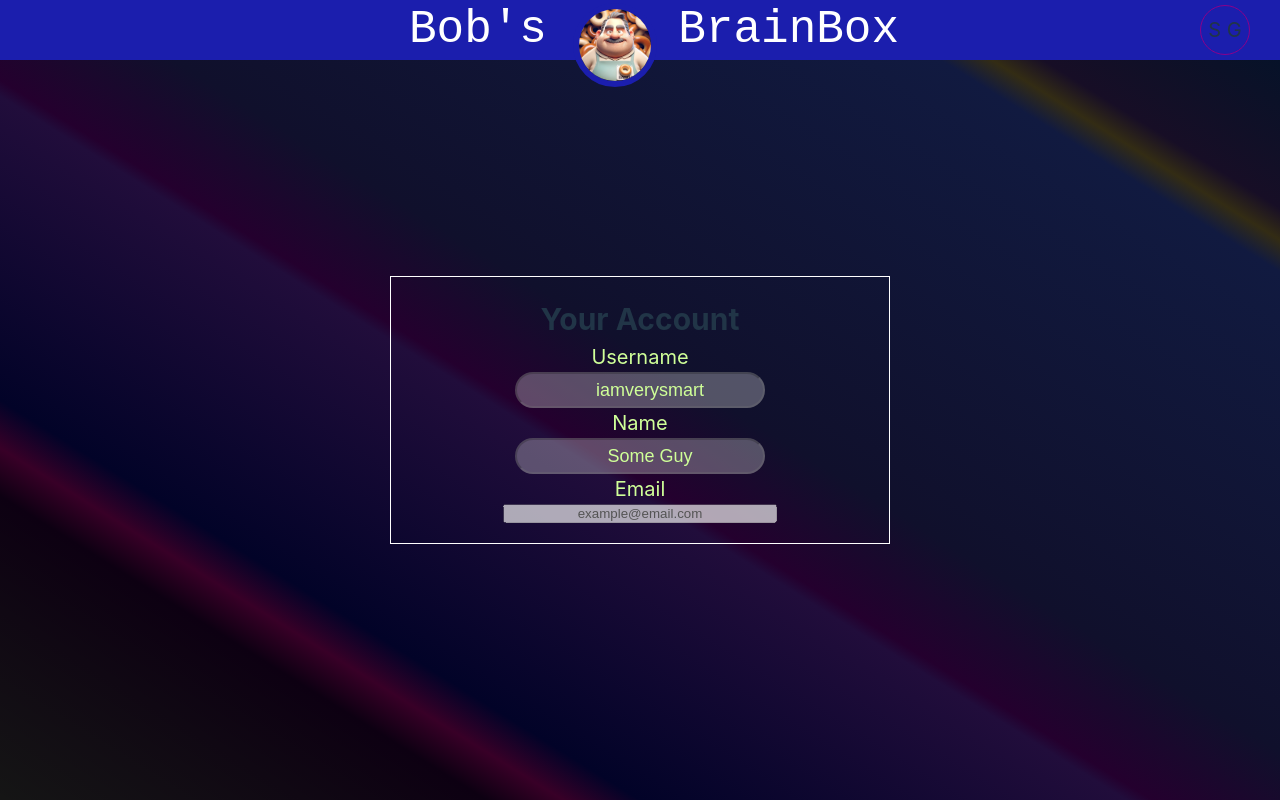
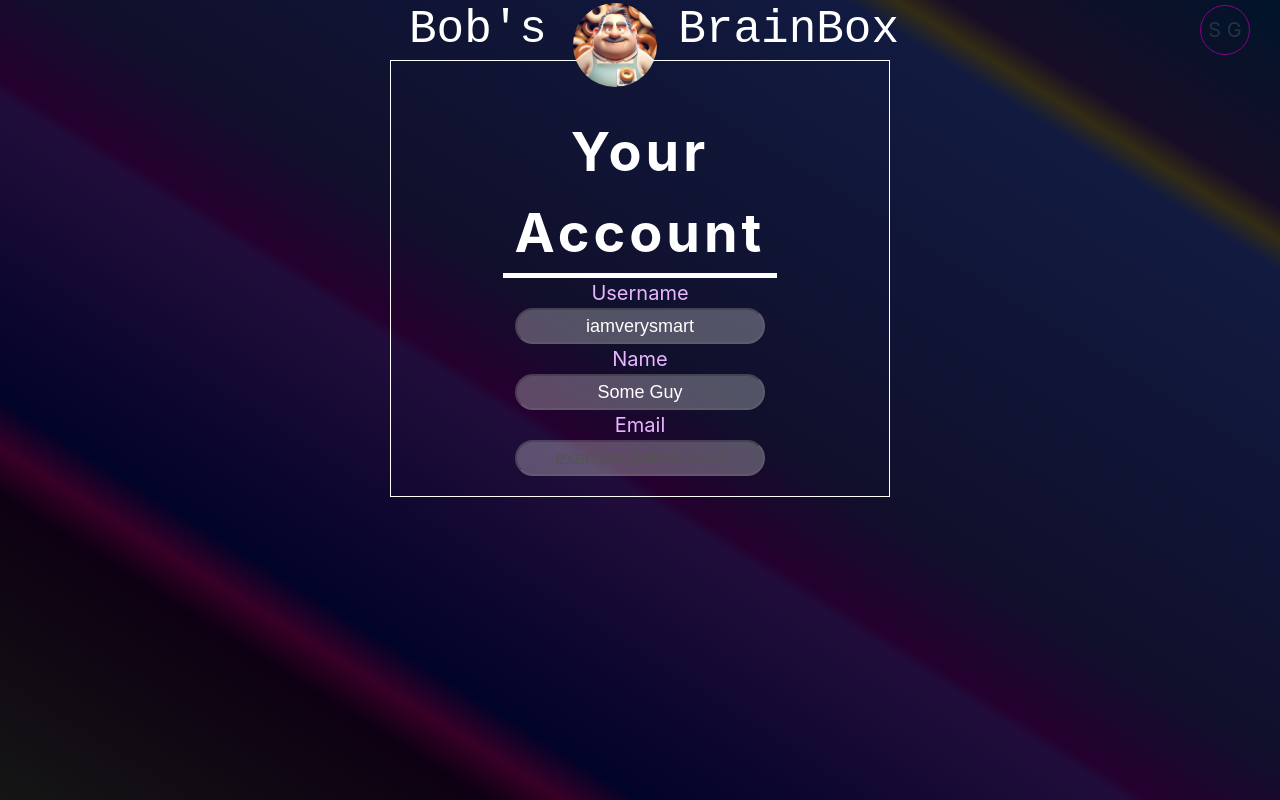
Before and after one commit to ScandiumSG/Boolean-Quizapp, a React (Vite) app: page /profile in a window 1280 px wide. Built offline with nearby package versions, Linux system fonts and the light colour scheme.

Commit message:
Style - Adjusted Global Style Sheets

```diff
--- a/src/App.css
+++ b/src/App.css
@@ -1,29 +1,7 @@
 #root {
-  max-width: 1280px;
+  width: 100%;
+  height: 100%;
   margin: 0 auto;
   padding: 2rem;
   text-align: center;
 }
-
-@keyframes logo-spin {
-  from {
-    transform: rotate(0deg);
-  }
-  to {
-    transform: rotate(360deg);
-  }
-}
-
-@media (prefers-reduced-motion: no-preference) {
-  a:nth-of-type(2) .logo {
-    animation: logo-spin infinite 20s linear;
-  }
-}
-
-.card {
-  padding: 2em;
-}
-
-.read-the-docs {
-  color: #888;
-}
--- a/src/components/ContentView/ContentView.css
+++ b/src/components/ContentView/ContentView.css
@@ -5,19 +5,76 @@
     right: 0px;
     height: calc(100vh - 0px);
     width: 100vw;
-
 }
 
 .content-view-container {
+    padding-top: var(--header-height);
+    width: 75vw;
+    height: auto;
+    margin: auto;
+    margin-bottom: 50px;
+}
+
+/*Common for content-view:*/
+.page-header {
+    width: 60%;
+    color: white;
+    border-bottom: 5px solid white;
+    margin: 1.5rem auto 0 auto;
+    font-size: 2.7rem;
+    letter-spacing: 0.2rem;
+  }
+
+  .menu-header {
+    z-index: 4;
+    position: sticky;
+    top: calc(var(--header-height) - 4px);
+    margin-top: 1.6rem;
+    color: white;
+    background-color: var(--space-grey);
+    border: 1px solid var(--menu-border-color);
+    border-radius: 0.5rem 0.5rem 0 0;
+    text-align: left;
+    letter-spacing: 0.3rem;
+    font-size: 1.4rem;
+    padding: 0.6rem;
+  }
+
+  .menu-panel {
+    z-index: 3;
+    margin: 0 auto;
+    width: 100%;
+    background: rgba(255, 255, 255, 0.1);
+    border: 1px solid var(--menu-border-color);
+    border-radius: 0 0 0.5rem 0.5rem;
+    backdrop-filter: blur(10px);
+    padding: 0.5rem;
+    color: white;
+    text-align: center;
     display: flex;
-    flex-direction: column;
-    justify-content: center;
+    height: auto;
+    min-height: 200px;
+    overflow: hidden;
+    margin-bottom: 1rem;
+  }
 
-    position: absolute;
-    left: 50%;
-    top: 70px;
-    transform: translate(-50%, 0);
-    width: 70vw;
-    height: 85vh;
-    /* background: var(--box-background-color); */
-}
+  @media (max-width: 768px) {
+    .content-view-container {
+        width: 100vw;
+    }
+
+    .page-header {
+      font-size: 1.5rem;
+      width: 80%;
+      margin: 10px auto;
+      margin-bottom: 0rem;
+    }
+
+    .menu-header, .menu-panel {
+      border: none;
+    }
+
+    .menu-header {
+      margin-top: 1.5rem;
+    }
+  }
--- a/src/index.css
+++ b/src/index.css
@@ -13,10 +13,17 @@
   -webkit-font-smoothing: antialiased;
   -moz-osx-font-smoothing: grayscale;
 
-  --header-background-color: #1b1ead;
-  --primary-text-color: #cfff98;
+  --header-height: 60px;
+
+  --bob-blue: #1b1ead;
+  --space-grey: #3f3f3f;
+  --space-purple: #441C72;
+  --space-pink: #C92389;
+  --light-form-color: #cccccc;
+  --dark-form-color: #333333;
+  --menu-border-color: #9494941a;
+  --primary-text-color: #e8b5ff;
   --box-background-color: lightgray;
-
 }
 
 document, body, html, *, #root {
@@ -26,8 +33,8 @@ document, body, html, *, #root {
 }
 
 #root {
-  width: 100vh;
-  height: 100vh;
+  width: 100%;
+  height: 100%;
 }
 
 a {
@@ -42,13 +49,22 @@ a:hover {
 body {
   display: flex;
   place-items: center;
+  height: 100vh;
+  width: 100vw;
   min-width: 320px;
   min-height: 100vh;
 }
 
-input[type="text"] {
-  color: var(--primary-text-color);
+label {
+  color: var(--primary-text-color)
+}
+
+input[type="text"], input[type="email"] {
+  padding: 0 0.5rem;
   font-size: 18px;
+  border-radius: 20px;
+  height: 2em;
+  width: 250px;
 }
 
 h1 {
```
